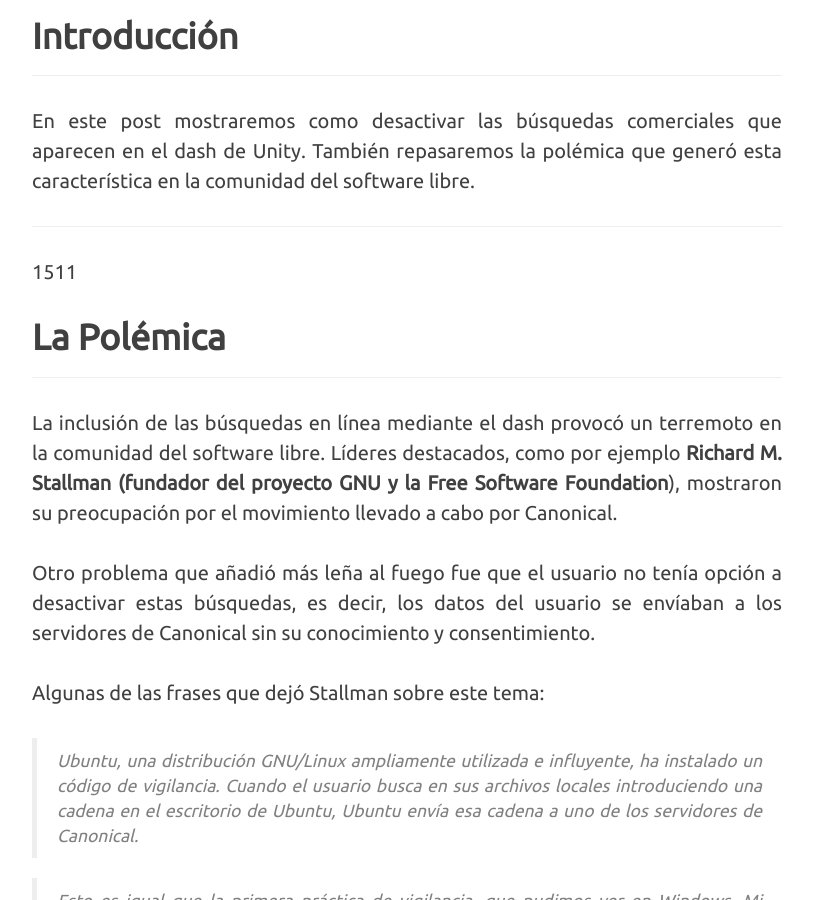
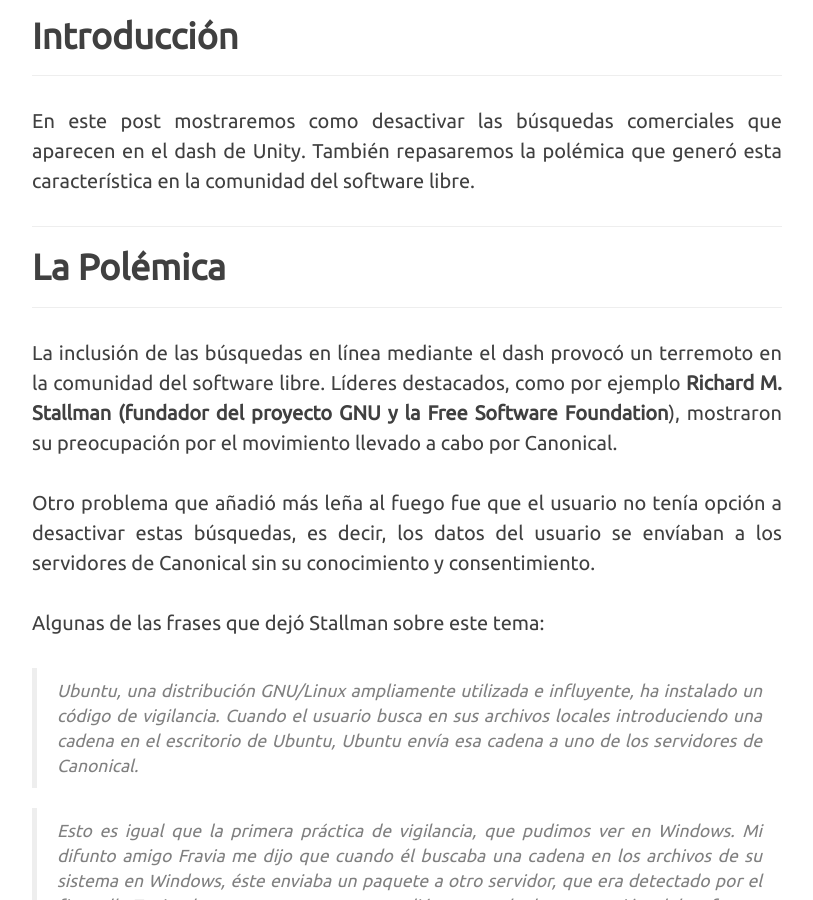
Before and after one commit to R12Leal/R12Leal.github.io, a Jekyll site: the page built from _posts/2015-11-20-desactivar-busquedas-comerciales-ubuntu.markdown, in a window 1280 px wide and 900 px high, scrolled down 742 px. Shown: the whole window, without its empty margins (233-1046 px from the left). Built offline with Jekyll 4.4.1, drawn with Linux system fonts in a browser that asks for light colours; nearby versions of some CDN libraries; comment, search, counter and statistics services are not loaded.

Commit message:
Update 11/01/2016

```diff
--- a/_posts/2015-11-20-desactivar-busquedas-comerciales-ubuntu.markdown
+++ b/_posts/2015-11-20-desactivar-busquedas-comerciales-ubuntu.markdown
@@ -13,7 +13,7 @@
 <h2 class="section-heading">Introducción</h2>
 <hr />
 <p>En este post mostraremos como desactivar las búsquedas comerciales que aparecen en el dash de Unity. También repasaremos la polémica que generó esta característica en la comunidad del software libre.</p>
-<hr />1511
+<hr />
 <h2 class="section-heading">La Polémica</h2>
 <hr />
 <p>La inclusión de las búsquedas en línea mediante el dash provocó un terremoto en la comunidad del software libre. Líderes destacados, como por ejemplo <strong>Richard M. Stallman (fundador del proyecto GNU y la Free Software Foundation</strong>), mostraron su preocupación por el movimiento llevado a cabo por Canonical.</p>
```
